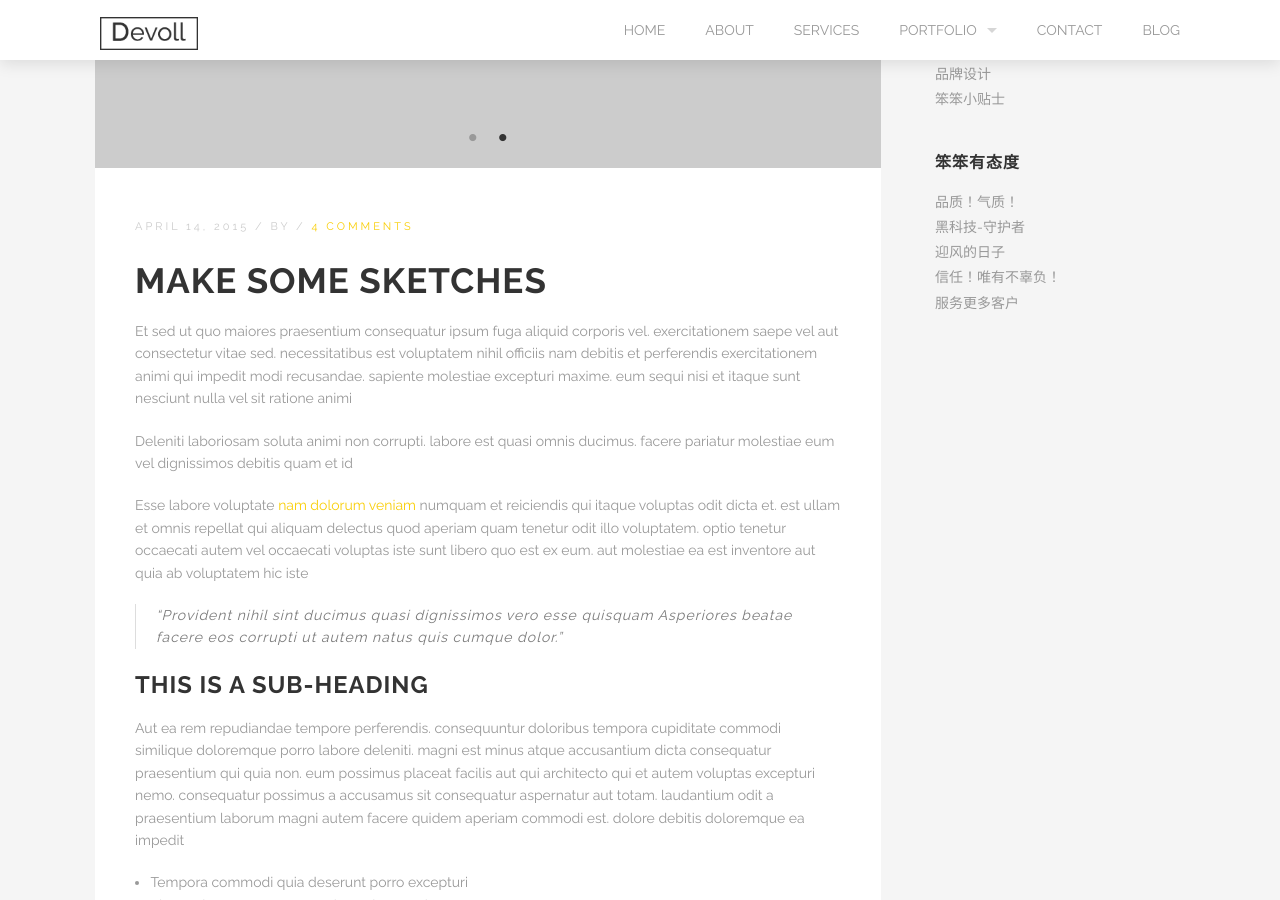
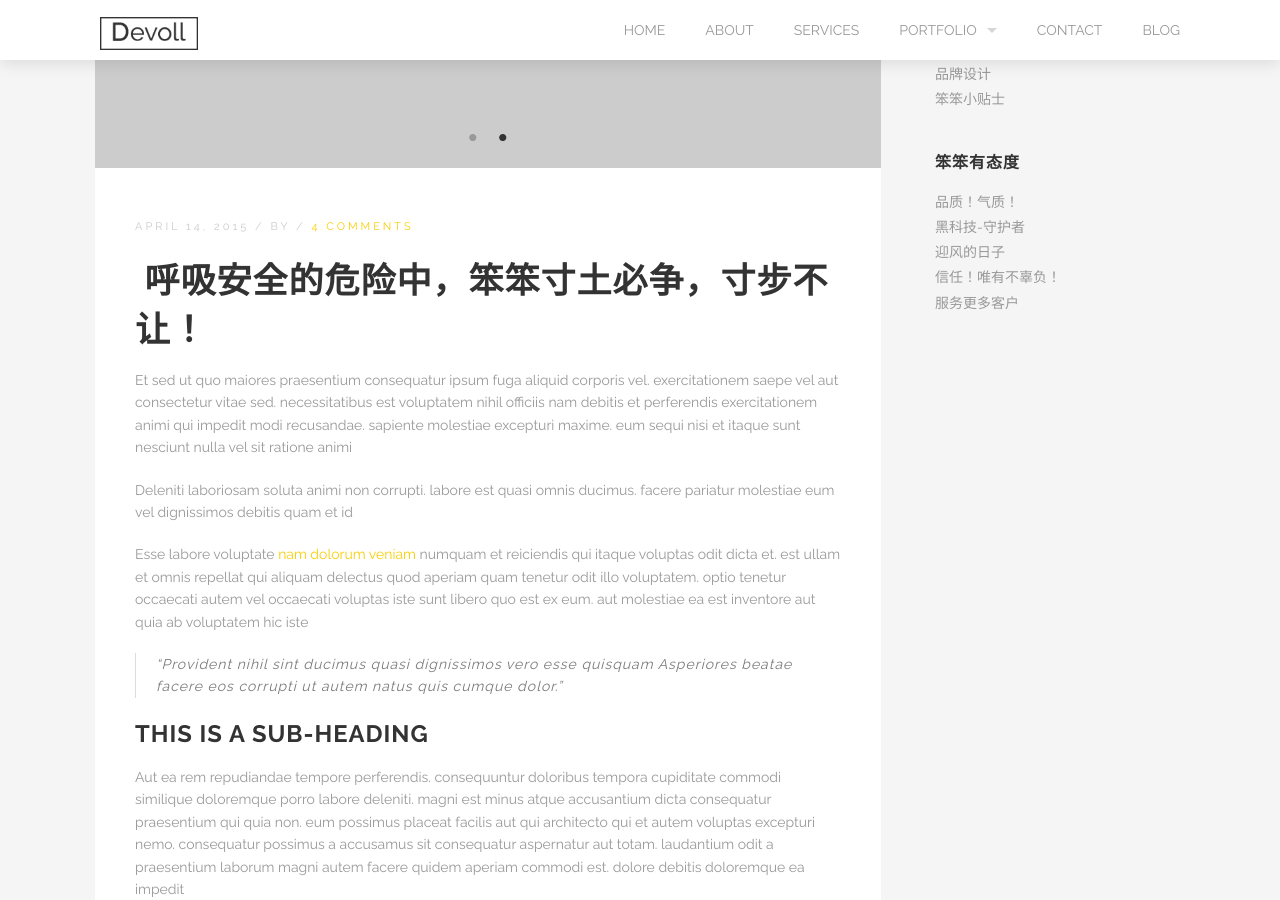
Before and after one commit to braveheart007/braveheart007.github.io, a Jekyll site: the page built from _posts/2015-04-14-make-some-sketches.markdown, in a window 1280 px wide and 900 px high, scrolled down 828 px. Built offline with Jekyll 4.4.1, drawn with Linux system fonts in a browser that asks for light colours; some of the changed text lies outside the part shown.

Commit message:
Update 2015-04-14-make-some-sketches.markdown

```diff
--- a/_posts/2015-04-14-make-some-sketches.markdown
+++ b/_posts/2015-04-14-make-some-sketches.markdown
@@ -1,7 +1,7 @@
 ---
 layout: post
-title:  Make some sketches
-date:   2015-04-14 10:58:12
+title:  呼吸安全的危险中，笨笨寸土必争，寸步不让！
+date:   2015-04-14 10:58:12
 images:
   - images/@stock/blog-3.jpg
   - images/@stock/blog-2.jpg
```
